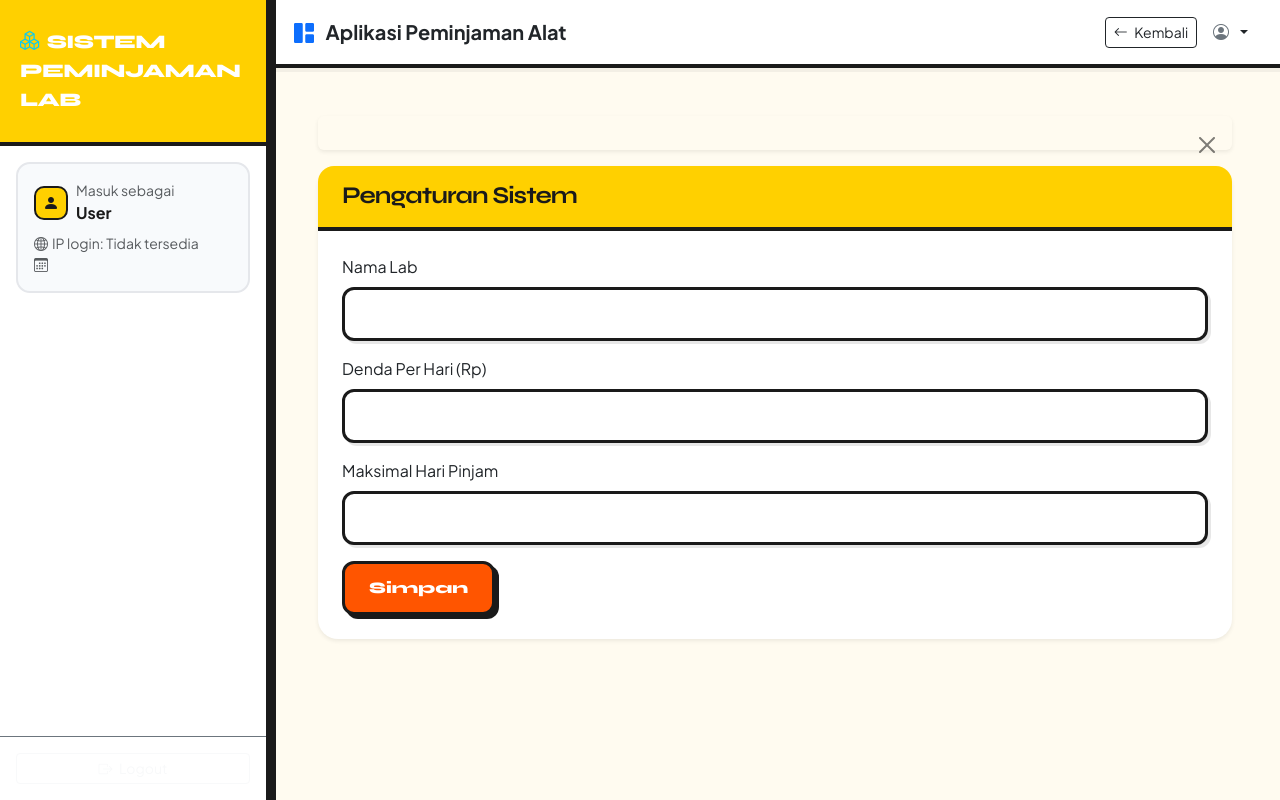
After one commit to nndz865/aplikasi-peminjaman, a PHP site: the page made by views/admin/settings.php in a window 1280 px wide. The commit adds this page. Run offline with PHP 8.4, Linux system fonts and the light colour scheme; the template is opened without the code that fills it, so the values that code supplies are empty.

Commit message:
feat: add admin system configuration and settings module for advanced app management

```diff
--- /dev/null
+++ b/views/admin/settings.php
@@ -0,0 +1,35 @@
+<?php
+$page_title = 'Pengaturan Sistem - Admin';
+require_once __DIR__ . '/../layouts/header.php';
+require_once __DIR__ . '/../layouts/sidebar.php';
+require_once __DIR__ . '/../layouts/navbar.php';
+?>
+
+<div class="row">
+    <div class="col-md-12">
+        <div class="card shadow-sm border-0">
+            <div class="card-header bg-white py-3 px-4 border-0">
+                <h4 class="fw-bold mb-0">Pengaturan Sistem</h4>
+            </div>
+            <div class="card-body p-4">
+                <form action="<?php echo $config['base_url']; ?>/index.php?route=admin/settings/update" method="POST">
+                    <div class="mb-3">
+                        <label class="form-label">Nama Lab</label>
+                        <input type="text" name="lab_name" class="form-control" value="<?php echo htmlspecialchars($settings['lab_name'] ?? ''); ?>" required>
+                    </div>
+                    <div class="mb-3">
+                        <label class="form-label">Denda Per Hari (Rp)</label>
+                        <input type="number" name="denda" class="form-control" value="<?php echo htmlspecialchars($settings['denda_per_hari'] ?? ''); ?>" required>
+                    </div>
+                    <div class="mb-3">
+                        <label class="form-label">Maksimal Hari Pinjam</label>
+                        <input type="number" name="max_hari" class="form-control" value="<?php echo htmlspecialchars($settings['max_hari_pinjam'] ?? ''); ?>" required>
+                    </div>
+                    <button type="submit" class="btn btn-primary">Simpan</button>
+                </form>
+            </div>
+        </div>
+    </div>
+</div>
+
+<?php require_once __DIR__ . '/../layouts/footer.php'; ?>
--- a/views/layouts/sidebar.php
+++ b/views/layouts/sidebar.php
@@ -56,6 +56,11 @@ $config = include __DIR__ . '/../../config/app.php';
                     <i class="bi bi-clock-history"></i> Log Aktivitas
                 </a>
             </li>
+            <li>
+                <a href="<?php echo $config['base_url']; ?>/index.php?route=admin/settings" class="nav-link <?php echo (isset($_GET['route']) && strpos($_GET['route'], 'admin/settings') !== false) ? 'active' : ''; ?>">
+                    <i class="bi bi-gear"></i> Pengaturan Sistem
+                </a>
+            </li>
         <?php elseif ($role === 'petugas'): ?>
             <li class="nav-item">
                 <a href="<?php echo $config['base_url']; ?>/index.php?route=petugas/dashboard" class="nav-link <?php echo (isset($_GET['route']) && $_GET['route'] === 'petugas/dashboard') ? 'active' : ''; ?>">
```
Also changed, not shown: controllers/SettingController.php (added, +25 -0 lines), models/Setting.php (added, +20 -0 lines), routes/admin.php (+9 -0 lines).
